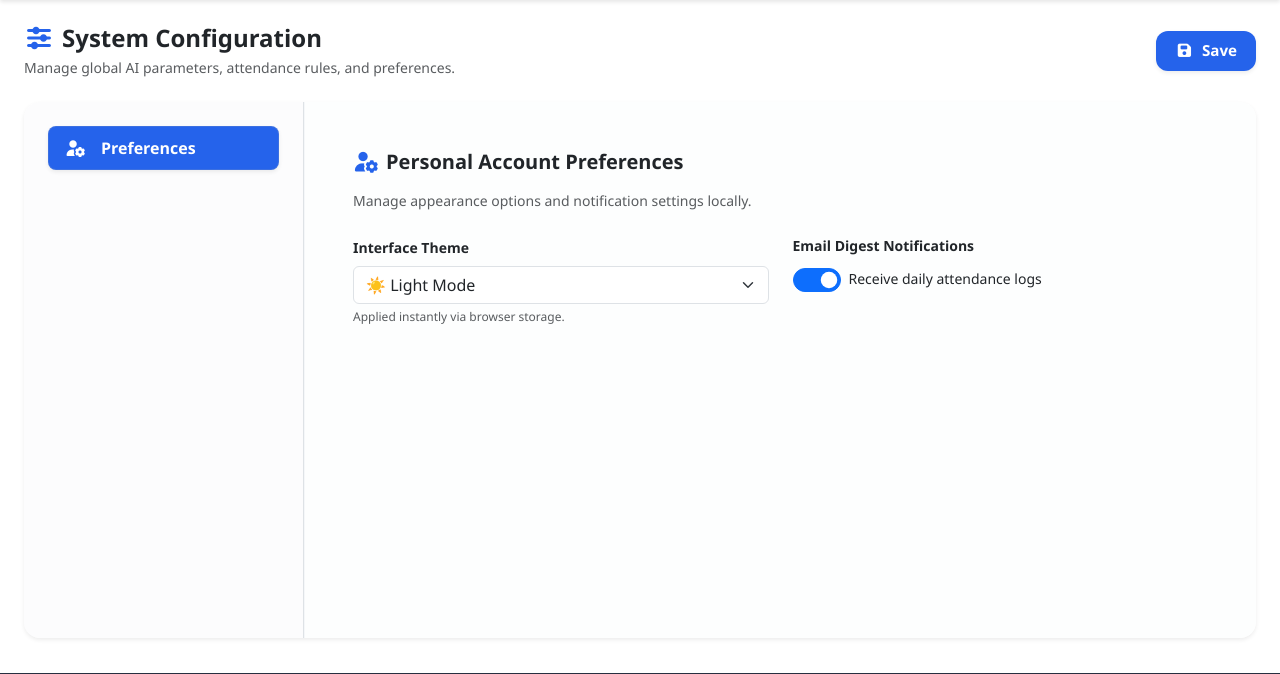
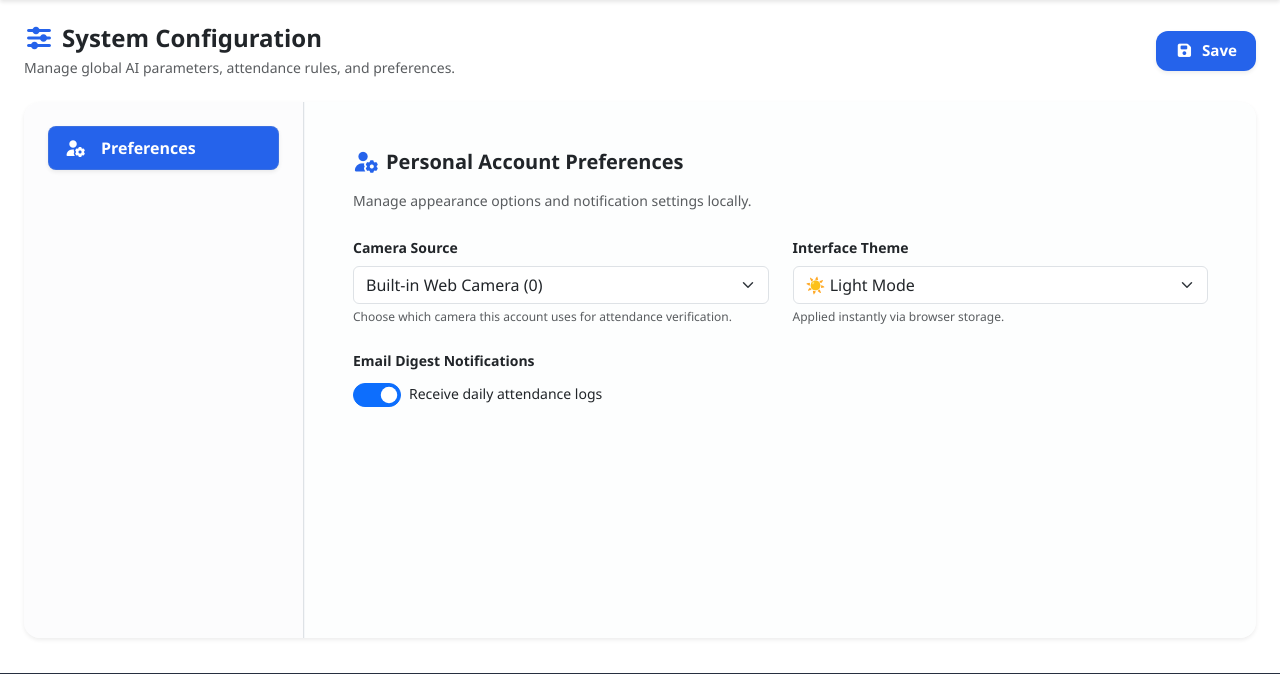
Before and after one commit to kdhananjay352/BTechABES, a Flask app: page /settings in a window 1280 px wide. Shown: the part 77-751 px from the top of the page. Run offline with Flask 3, Linux system fonts and the light colour scheme; a user stored in the database is signed in; some libraries are stand-ins or nearby versions.

Commit message:
system setting improved

```diff
--- a/MiniProject/FaceAttendance-System-Final/app.py
+++ b/MiniProject/FaceAttendance-System-Final/app.py
@@ -11,7 +11,7 @@ from extensions import db, login_manager, csrf
 from routes.auth import auth_bp
 from routes.main import main_bp
 from rate_limiter import limiter
-from datetime import timedelta
+from datetime import datetime, timedelta
 
 
 def create_app():
@@ -22,6 +22,10 @@ def create_app():
 
     # 10-Minute Idle Timeout Configuration
     flask_app.config['PERMANENT_SESSION_LIFETIME'] = timedelta(minutes=10)
+
+    @flask_app.context_processor
+    def inject_template_globals():
+        return {'current_year': datetime.now().year}
 
     # Ensure upload directories exist
     os.makedirs(flask_app.config['UPLOAD_FOLDER_FACES'], exist_ok=True)
--- a/MiniProject/FaceAttendance-System-Final/routes/main.py
+++ b/MiniProject/FaceAttendance-System-Final/routes/main.py
@@ -9,7 +9,7 @@ from flask_login import login_required, current_user
 from sqlalchemy import false, func, or_
 from sqlalchemy.exc import SQLAlchemyError
 from extensions import db
-from models import User, Student, FacultyStaff, AttendanceRecord, Course, Department
+from models import User, Student, FacultyStaff, AttendanceRecord, Course, Department, SystemSetting
 # Import your existing custom face detection service
 from services.face_detection import extract_face_encoding
 from flask import render_template, request, flash, redirect, url_for
@@ -27,10 +27,10 @@ main_bp = Blueprint('main', __name__)
 global_frame = None
 
 
-def generate_frames():
+def generate_frames(camera_source='0'):
     """Capture video frames from the webcam and yield them as a byte stream."""
     global global_frame
-    camera = cv2.VideoCapture(0)  # 0 is the default built-in webcam
+    camera = cv2.VideoCapture(int(camera_source))
 
     while True:
         success, frame = camera.read()
@@ -48,6 +48,8 @@ def generate_frames():
             # Yield the frame in the multipart format expected by the browser
             yield (b'--frame\r\n'
                    b'Content-Type: image/jpeg\r\n\r\n' + frame_bytes + b'\r\n')
+
+    camera.release()
 
 # ==============================================================================
 # UI ROUTES
@@ -292,7 +294,8 @@ def _summary_row(user, student, course, record):
 @login_required
 def video_feed():
     """Route that provides the live video stream to the frontend."""
-    return Response(generate_frames(), mimetype='multipart/x-mixed-replace; boundary=frame')
+    camera_source = load_system_settings(current_user.id)['camera_source']
+    return Response(generate_frames(camera_source), mimetype='multipart/x-mixed-replace; boundary=frame')
 
 # ==============================================================================
 # API: MARK ATTENDANCE ROUTE
@@ -565,42 +568,99 @@ def change_password():
 
 
 # ==============================================================================
-# system setting
+# system settings
 # ==============================================================================
+
+DEFAULT_SYSTEM_SETTINGS = {
+    'ai_threshold': 18.0,
+    'camera_source': '0',
+    'shift_duration': 8.5,
+    'cooldown_mins': 5,
+    'session_timeout': 10,
+    'maintenance_mode': False,
+    'email_notifications': True,
+    'theme_preference': 'dark'
+}
+
+
+def load_system_settings(user_id=None):
+    settings = DEFAULT_SYSTEM_SETTINGS.copy()
+    for setting in SystemSetting.query.all():
+        if setting.key not in settings:
+            continue
+        default_value = settings[setting.key]
+        if isinstance(default_value, bool):
+            settings[setting.key] = setting.value == 'true'
+        elif isinstance(default_value, float):
+            settings[setting.key] = float(setting.value)
+        elif isinstance(default_value, int):
+            settings[setting.key] = int(setting.value)
+        else:
+            settings[setting.key] = setting.value
+    if user_id is not None:
+        user_camera = SystemSetting.query.filter_by(key=f'camera_source_user_{user_id}').first()
+        if user_camera:
+            settings['camera_source'] = user_camera.value
+    return settings
+
+
+def save_system_settings(settings, user_id=None):
+    for key, value in settings.items():
+        if key == 'camera_source':
+            continue
+        setting = SystemSetting.query.filter_by(key=key).first()
+        if setting is None:
+            setting = SystemSetting(key=key, value=str(value).lower() if isinstance(value, bool) else str(value))
+            db.session.add(setting)
+        else:
+            setting.value = str(value).lower() if isinstance(value, bool) else str(value)
+    if user_id is not None:
+        camera_key = f'camera_source_user_{user_id}'
+        camera_setting = SystemSetting.query.filter_by(key=camera_key).first()
+        if camera_setting is None:
+            db.session.add(SystemSetting(key=camera_key, value=settings['camera_source']))
+        else:
+            camera_setting.value = settings['camera_source']
+    db.session.commit()
 
 @main_bp.route('/settings', methods=['GET', 'POST'])
 @login_required
 def system_settings():
     role = current_user.role.lower() if current_user.role else 'student'
-
-    current_settings = {
-        'ai_threshold': 18.0,
-        'camera_source': '0',
-        'shift_duration': 8.5,
-        'cooldown_mins': 5,
-        'session_timeout': 10,
-        'maintenance_mode': False,
-        'email_notifications': True,
-        'theme_preference': 'dark'
-    }
+    current_settings = load_system_settings(current_user.id)
 
     if request.method == 'POST':
-        if role == 'student':
-            flash('Permission Denied: Students cannot modify system settings.', 'danger')
-            return redirect(url_for('main.system_settings'))
+        try:
+            current_settings['theme_preference'] = request.form.get(
+                'theme_preference', current_settings['theme_preference'])
+            current_settings['email_notifications'] = request.form.get('email_notifications') == 'on'
+            current_settings['camera_source'] = request.form.get(
+                'camera_source', current_settings['camera_source'])
+            if current_settings['camera_source'] not in ('0', '1'):
+                raise ValueError
 
-        current_settings.update({
-            'ai_threshold': float(request.form.get('ai_threshold', current_settings['ai_threshold'])),
-            'camera_source': request.form.get('camera_source', current_settings['camera_source']),
-            'shift_duration': float(request.form.get('shift_duration', current_settings['shift_duration'])),
-            'cooldown_mins': int(request.form.get('cooldown_mins', current_settings['cooldown_mins'])),
-            'session_timeout': int(request.form.get('session_timeout', current_settings['session_timeout'])),
-            'maintenance_mode': request.form.get('maintenance_mode') == 'on',
-            'email_notifications': request.form.get('email_notifications') == 'on',
-            'theme_preference': request.form.get('theme_preference', current_settings['theme_preference'])
-        })
+            if role in ['admin', 'teacher', 'faculty', 'staff']:
+                current_settings['cooldown_mins'] = int(request.form.get(
+                    'cooldown_mins', current_settings['cooldown_mins']))
+
+            if role == 'admin':
+                current_settings.update({
+                    'ai_threshold': float(request.form.get('ai_threshold', current_settings['ai_threshold'])),
+                    'camera_source': request.form.get('camera_source', current_settings['camera_source']),
+                    'shift_duration': float(request.form.get('shift_duration', current_settings['shift_duration'])),
+                    'session_timeout': int(request.form.get('session_timeout', current_settings['session_timeout'])),
+                    'maintenance_mode': request.form.get('maintenance_mode') == 'on'
+                })
+
+            if current_settings['cooldown_mins'] < 0 or current_settings['session_timeout'] < 1:
+                raise ValueError
+            save_system_settings(current_settings, current_user.id)
+        except (TypeError, ValueError):
+            db.session.rollback()
+            flash('Please enter valid values for the selected settings.', 'danger')
+            return render_template('system_settings.html', settings=current_settings, role=role)
 
         flash('Settings have been successfully updated.', 'success')
-        return render_template('system_settings.html', settings=current_settings, role=role)
+        return redirect(url_for('main.system_settings'))
 
     return render_template('system_settings.html', settings=current_settings, role=role)
--- a/MiniProject/FaceAttendance-System-Final/static/css/style.css
+++ b/MiniProject/FaceAttendance-System-Final/static/css/style.css
@@ -539,6 +539,8 @@ header.navbar {
 .camera-frame {
     position: relative;
     width: 100%;
+    max-width: 960px;
+    margin-inline: auto;
     flex: 1 1 auto;
     min-height: 380px;
     aspect-ratio: 16 / 9;
@@ -553,6 +555,7 @@ header.navbar {
 
 .camera-frame img,
 .camera-frame video {
+    display: block;
     width: 100%;
     height: 100%;
     object-fit: cover;
--- a/MiniProject/FaceAttendance-System-Final/templates/base.html
+++ b/MiniProject/FaceAttendance-System-Final/templates/base.html
@@ -90,7 +90,7 @@
   <!-- Footer Section: mt-auto is ready for when flexbox is active -->
   <footer class="py-3 w-100 text-center text-white mt-auto" style="background-color: #0f172a;">
     <div class="container small text-white-50">
-      &copy; 2026 Smart Attendance System | All Rights Reserved
+      &copy; {{ current_year }} Smart Attendance System | All Rights Reserved
     </div>
   </footer>
 
--- a/MiniProject/FaceAttendance-System-Final/templates/system_settings.html
+++ b/MiniProject/FaceAttendance-System-Final/templates/system_settings.html
@@ -92,18 +92,6 @@
                                         matching. Default: 18.0</div>
                                 </div>
 
-                                <div class="col-md-6">
-                                    <label for="camera_source" class="form-label fw-bold small">Default Camera
-                                        Source</label>
-                                    <select class="form-select" id="camera_source" name="camera_source">
-                                        <option value="0" {% if settings.camera_source=='0' %}selected{% endif %}>
-                                            Built-in Web Camera (0)</option>
-                                        <option value="1" {% if settings.camera_source=='1' %}selected{% endif %}>
-                                            External USB Camera (1)</option>
-                                    </select>
-                                    <div class="form-text text-muted" style="font-size: 0.75rem;">Select primary
-                                        hardware capture device.</div>
-                                </div>
                             </div>
                         </div>
                         {% endif %}
@@ -117,6 +105,7 @@
                                 timers.</p>
 
                             <div class="row g-4">
+                                {% if role == 'admin' %}
                                 <div class="col-md-6">
                                     <label for="shift_duration" class="form-label fw-bold small">Standard Shift Duration
                                         (Hours)</label>
@@ -128,6 +117,7 @@
                                     <div class="form-text text-muted" style="font-size: 0.75rem;">Triggers early leave
                                         warning checks.</div>
                                 </div>
+                                    {% endif %}
 
                                 <div class="col-md-6">
                                     <label for="cooldown_mins" class="form-label fw-bold small">Punch Cooldown Timer
@@ -140,6 +130,34 @@
                                     <div class="form-text text-muted" style="font-size: 0.75rem;">Prevents duplicate
                                         accidental scans.</div>
                                 </div>
+
+                                {% if role == 'admin' %}
+                                <div class="col-md-6">
+                                    <label for="session_timeout" class="form-label fw-bold small">Session Timeout
+                                        (Mins)</label>
+                                    <div class="input-group">
+                                        <span class="input-group-text"><i class="fa-solid fa-hourglass"></i></span>
+                                        <input type="number" min="1" class="form-control" id="session_timeout"
+                                            name="session_timeout" value="{{ settings.session_timeout }}">
+                                    </div>
+                                    <div class="form-text text-muted" style="font-size: 0.75rem;">Controls automatic
+                                        logout after inactivity.</div>
+                                </div>
+                                    {% endif %}
+
+                                {% if role == 'admin' %}
+                                <div class="col-md-6">
+                                    <label class="form-label fw-bold small d-block">Maintenance Mode</label>
+                                    <div class="form-check form-switch mt-2">
+                                        <input class="form-check-input" type="checkbox" role="switch"
+                                            id="maintenance_mode" name="maintenance_mode"
+                                            style="width: 3rem; height: 1.5rem;" {% if settings.maintenance_mode %}checked{% endif %}>
+                                        <label class="form-check-label ms-2 mt-1 small" for="maintenance_mode">
+                                            Temporarily restrict system operations
+                                        </label>
+                                    </div>
+                                </div>
+                                {% endif %}
                             </div>
                         </div>
                         {% endif %}
@@ -152,6 +170,18 @@
                                 locally.</p>
 
                             <div class="row g-4">
+                                <div class="col-md-6">
+                                    <label for="camera_source" class="form-label fw-bold small">Camera Source</label>
+                                    <select class="form-select" id="camera_source" name="camera_source">
+                                        <option value="0" {% if settings.camera_source == '0' %}selected{% endif %}>
+                                            Built-in Web Camera (0)</option>
+                                        <option value="1" {% if settings.camera_source == '1' %}selected{% endif %}>
+                                            External USB Camera (1)</option>
+                                    </select>
+                                    <div class="form-text text-muted" style="font-size: 0.75rem;">Choose which camera
+                                        this account uses for attendance verification.</div>
+                                </div>
+
                                 <div class="col-md-6">
                                     <label for="theme_preference" class="form-label fw-bold small">Interface
                                         Theme</label>
```
Also changed, not shown: MiniProject/FaceAttendance-System-Final/models.py (+9 -0 lines), MiniProject/FaceAttendance-System-Final/templates/profile.html (+51 -2 lines), MiniProject/FaceAttendance-System-Final/database.db.
